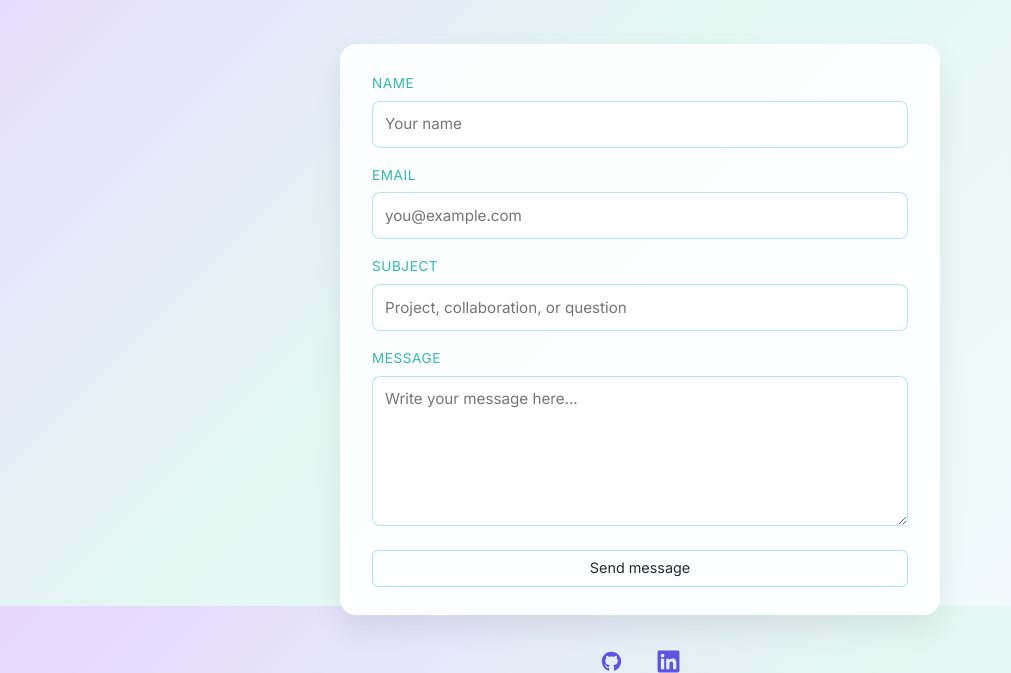
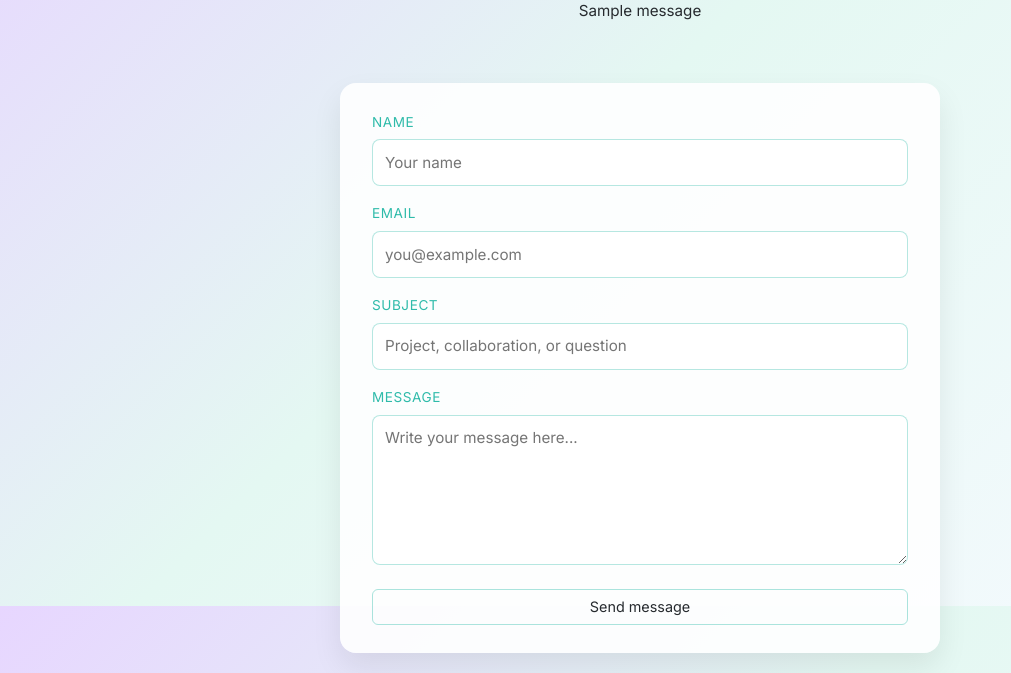
Before and after one commit to tstyer/portfolio-website, a Django app: page /contact/ in a window 1280 px wide. Shown: the part 194-867 px from the top of the page, without its empty margins (0-1011 px from the left). Run offline with Django 4.2, Linux system fonts and the light colour scheme; tables that the repository leaves empty hold one stand-in row (values such as "Sample post"); one stand-in notice (Sample message) is shown; some libraries are stand-ins or nearby versions.

Commit message:
build (contact): html for message reveived

```diff
--- a/portfolio/main/templates/contact.html
+++ b/portfolio/main/templates/contact.html
@@ -51,6 +51,15 @@
       <h1>Get In Touch</h1>
       <p>Send me a message below!</p>
     </header>
+
+    {% if messages %}
+  <div class="flash-messages">
+    {% for message in messages %}
+      <p class="flash flash-{{ message.tags }}">{{ message }}</p>
+    {% endfor %}
+  </div>
+{% endif %}
+
 
   <main>
 
```
